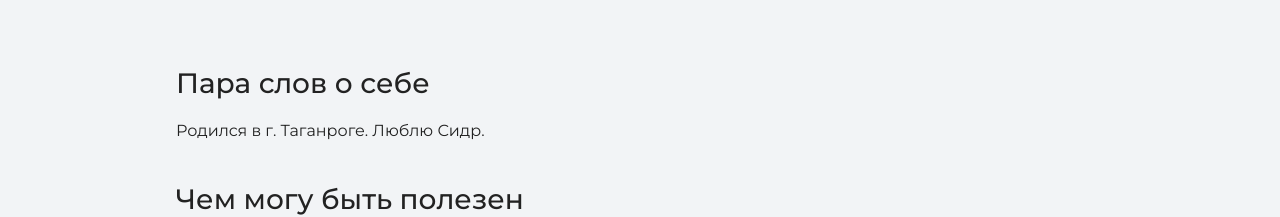
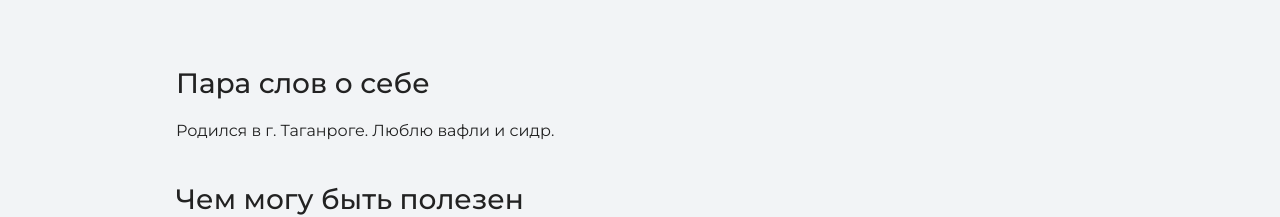
Before and after one commit to AlexShev/portfolio, a plain HTML site: page portfolio-step-1/index.html in a window 1280 px wide. Shown: the part 1245-1462 px from the top of the page. Drawn offline with nearby package versions, Linux system fonts and the light colour scheme.

Commit message:
add some info

```diff
--- a/portfolio-step-1/index.html
+++ b/portfolio-step-1/index.html
@@ -27,7 +27,7 @@
       <div class="container">
         <h2 class="subheading">Давайте познакомимся</h2>
         <h3>Пара слов о себе</h3>
-        <p>Родился в г. Таганроге. Люблю Сидр.</p>
+        <p>Родился в г. Таганроге. Люблю вафли и сидр.</p>
         <h3>Чем могу быть полезен</h3>
         <p>Пока ни чем. </p>
       </div>
```
